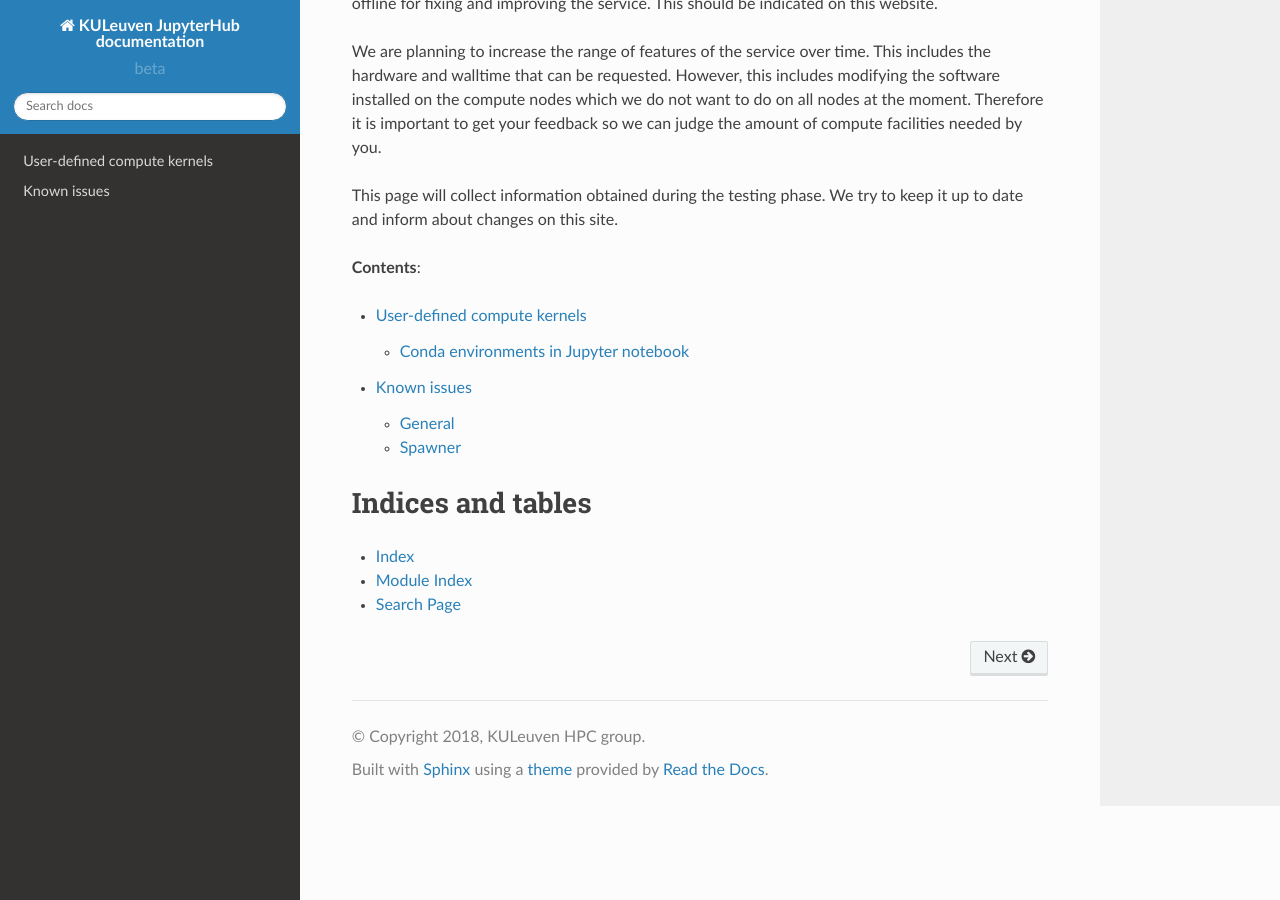
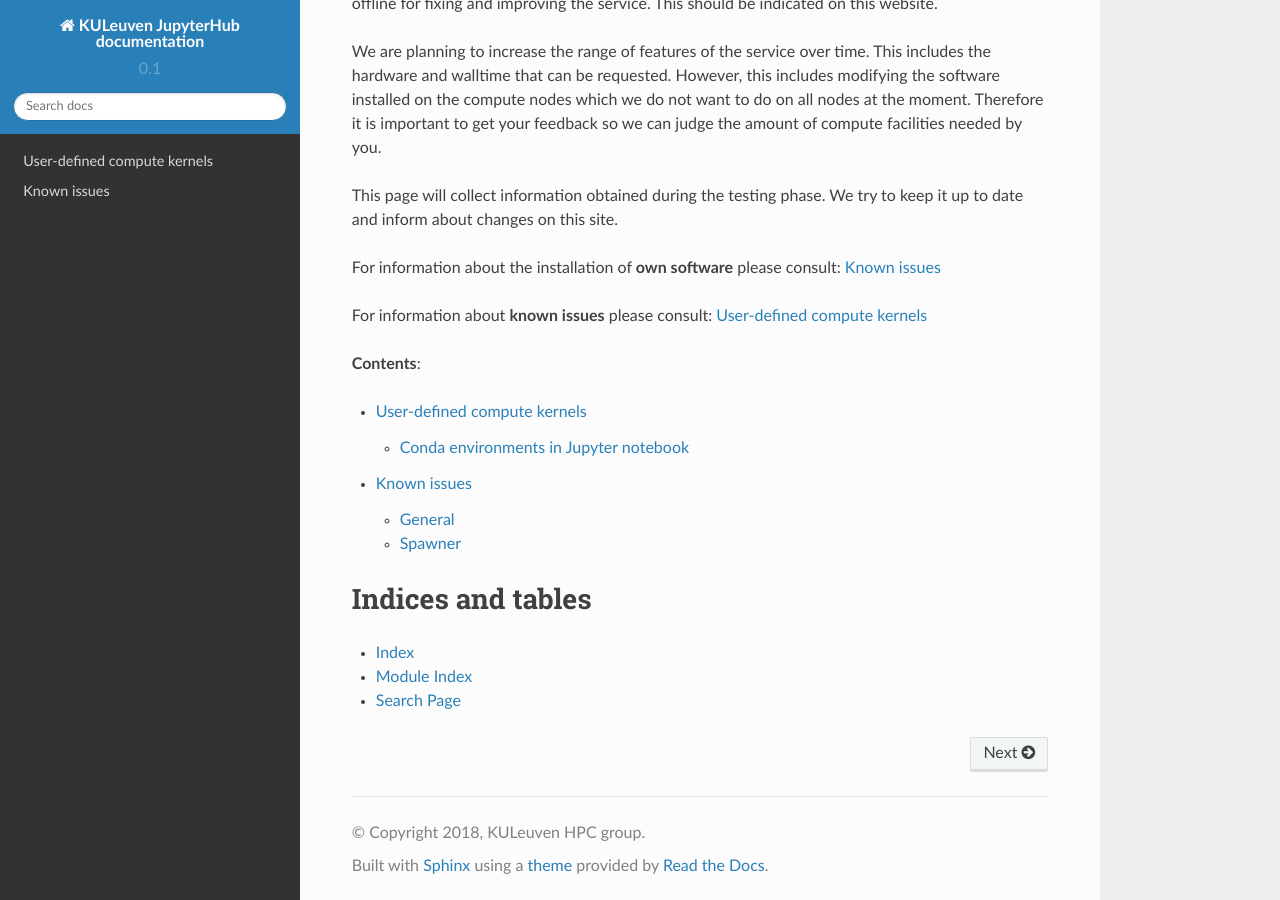
Before and after one commit to ajaust/jupyterhub-doc, a Sphinx documentation site: the page built from docs/index.rst, in a window 1280 px wide and 900 px high, scrolled down 755 px. Built offline with Sphinx 7.4.7 and the Read the Docs theme 2.0.0, drawn with Linux system fonts in a browser that asks for light colours.

Commit message:
updating documentation and fixing warnings

```diff
--- a/docs/conf.py
+++ b/docs/conf.py
@@ -55,9 +55,9 @@ author = 'KULeuven HPC group'
 # built documents.
 #
 # The short X.Y version.
-version = 'beta'
+version = '0.1'
 # The full version, including alpha/beta/rc tags.
-release = 'beta'
+release = 'alpha'
 
 # The language for content autogenerated by Sphinx. Refer to documentation
 # for a list of supported languages.
--- a/docs/index.rst
+++ b/docs/index.rst
@@ -4,7 +4,7 @@
    contain the root `toctree` directive.
 
 KULeuven JupyterHub documentation
-========================
+=================================
 
 Current status
 --------------
@@ -48,6 +48,12 @@ compute facilities needed by you.
 This page will collect information obtained during the testing phase. We
 try to keep it up to date and inform about changes on this site.
 
+For information about the installation of **own software** please consult: :ref:`known_issues-label`
+
+
+For information about **known issues** please consult: :ref:`software_installation-label`
+
+
 
 **Contents**:
 
--- a/docs/rst/issues.rst
+++ b/docs/rst/issues.rst
@@ -1,3 +1,5 @@
+.. _known_issues-label:
+
 Known issues
 ============
 
--- a/docs/rst/software_installation.rst
+++ b/docs/rst/software_installation.rst
@@ -1,3 +1,5 @@
+.. _software_installation-label:
+
 User-defined compute kernels
 ============================
 
```
